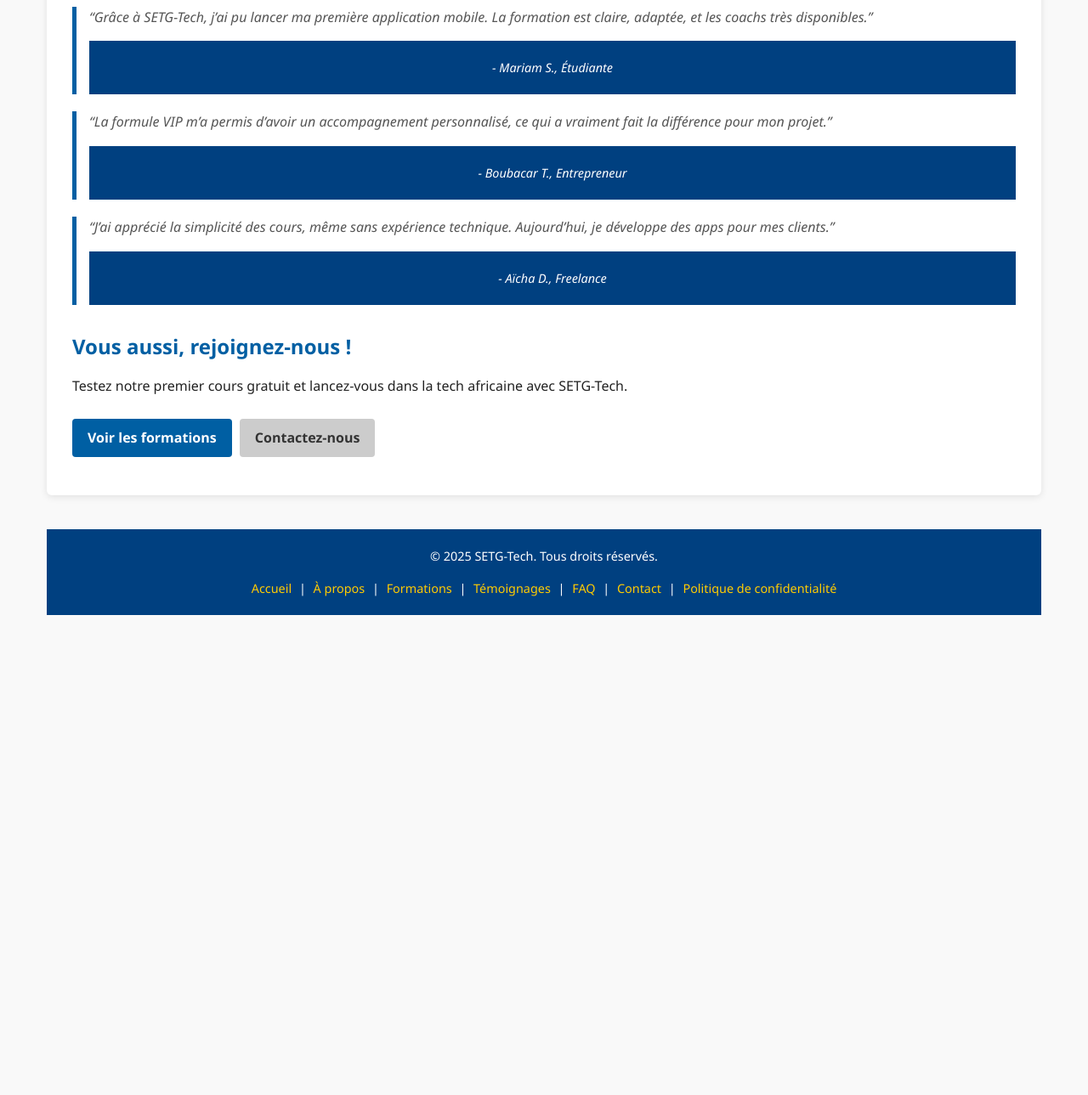
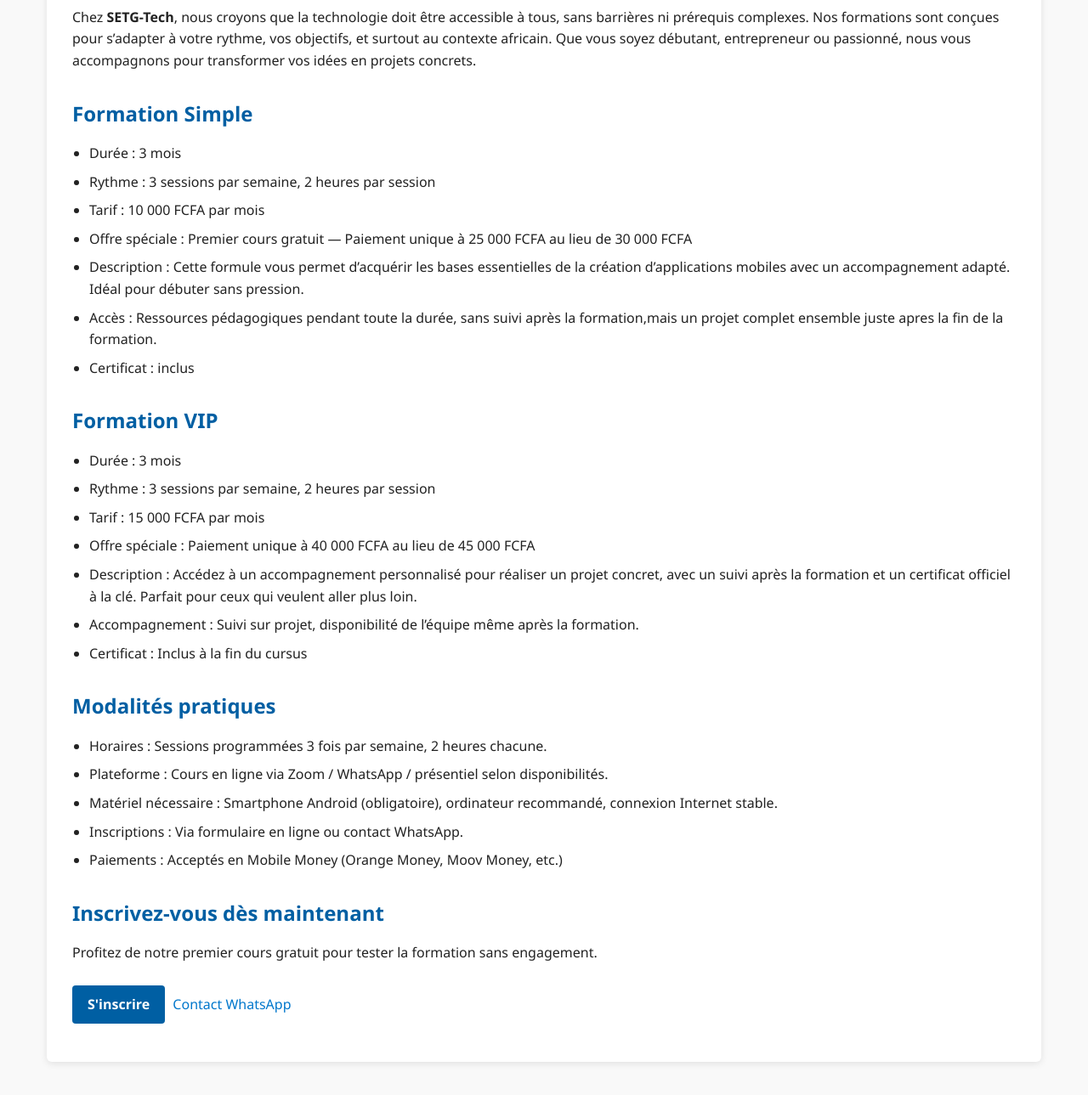
Before and after one commit to josiace/Formation, a plain HTML site: page temoignages.html in a window 1280 px wide. Shown: the part 174-1463 px from the top of the page at 85% size. Before the commit the page ends 898 px from the top, so only its background shows below. Drawn offline with Linux system fonts and the light colour scheme.

Commit message:
Update temoignages.html
ameliorer

```diff
--- a/temoignages.html
+++ b/temoignages.html
@@ -2,37 +2,47 @@
 <html lang="fr">
 <head>
     <script async src="https://pagead2.googlesyndication.com/pagead/js/adsbygoogle.js?client=ca-pub-3101720380274748" crossorigin="anonymous"></script>
+    <!-- Encodage et responsive design -->
     <meta charset="UTF-8" />
     <meta name="viewport" content="width=device-width, initial-scale=1" />
 
-    <title>Témoignages - SETG-Tech</title>
-    <meta name="description" content="Découvrez les avis et retours d'expérience des apprenants de SETG-Tech, formation en création d'applications mobiles." />
-    <meta name="keywords" content="témoignages SETG-Tech, avis formation mobile, retours apprenants" />
+    <!-- Titre SEO optimisé -->
+    <title>Formations création d'apps mobiles 💱 Débutants à experts | SETG-Tech Mali</title>
+    <meta name="description" content="📱 Formations complètes création d'applications mobiles : Simple (25.000 FCFA) ou VIP (40.000 FCFA). MIT App Inventor, Flutter. Premier cours GRATUIT!" />
+    <meta name="keywords" content="formation application mobile mali, prix formation app mobile afrique, MIT App Inventor formation, Flutter cours bamako, développement mobile tarif, formation tech mali, cours programmation afrique" />
     <meta name="author" content="SETG-Tech" />
 
-    <meta property="og:title" content="Témoignages - SETG-Tech" />
-    <meta property="og:description" content="Découvrez les avis et retours d'expérience des apprenants de SETG-Tech." />
+    <!-- Open Graph -->
+    <meta property="og:title" content="Formations - Création d'applications mobiles | SETG-Tech" />
+    <meta property="og:description" content="Découvrez les formations SETG-Tech pour apprendre la création d'applications mobiles, adaptées aux débutants, entrepreneurs et passionnés." />
     <meta property="og:type" content="website" />
-    <meta property="og:url" content="https://www.setg-tech.com/temoignages.html" />
-    <meta property="og:image" content="https://www.setg-tech.com/images/og-image-temoignages.jpg" />
+    <meta property="og:url" content="https://www.setg-tech.com/formations.html" />
+    <meta property="og:image" content="https://www.setg-tech.com/images/og-image-formations.jpg" />
 
+    <!-- Twitter Card -->
     <meta name="twitter:card" content="summary_large_image" />
-    <meta name="twitter:title" content="Témoignages - SETG-Tech" />
-    <meta name="twitter:description" content="Découvrez les avis et retours d'expérience des apprenants de SETG-Tech." />
-    <meta name="twitter:image" content="https://www.setg-tech.com/images/twitter-image-temoignages.jpg" />
+    <meta name="twitter:title" content="Formations - Création d'applications mobiles | SETG-Tech" />
+    <meta name="twitter:description" content="Découvrez les formations SETG-Tech pour apprendre la création d'applications mobiles, adaptées aux débutants, entrepreneurs et passionnés." />
+    <meta name="twitter:image" content="https://www.setg-tech.com/images/twitter-image-formations.jpg" />
 
+    <!-- Favicon -->
     <link rel="icon" href="favicon.ico" type="image/x-icon" />
-    <link rel="canonical" href="https://www.setg-tech.com/temoignages.html" />
+
+    <!-- Canonical -->
+    <link rel="canonical" href="https://www.setg-tech.com/formations.html" />
+
+    <!-- CSS principal -->
     <link rel="stylesheet" href="style.css" />
 </head>
 <body>
+    <!-- Navigation principale -->
     <header>
         <nav>
             <ul>
                 <li><a href="index.html">Accueil</a></li>
                 <li><a href="apropos.html">À propos</a></li>
-                <li><a href="formations.html">Formations</a></li>
-                <li><a href="temoignages.html" aria-current="page">Témoignages</a></li>
+                <li><a href="formations.html" aria-current="page">Formations</a></li>
+                <li><a href="temoignages.html">Témoignages</a></li>
                 <li><a href="faq.html">FAQ</a></li>
                 <li><a href="contact.html">Contact</a></li>
             </ul>
@@ -40,37 +50,65 @@
     </header>
 
     <main>
-        <h1>Témoignages de nos apprenants</h1>
+        <h1>Nos formations en création d’applications mobiles</h1>
 
-        <article>
-            <blockquote>
-                <p>“Grâce à SETG-Tech, j’ai pu lancer ma première application mobile. La formation est claire, adaptée, et les coachs très disponibles.”</p>
-                <footer>- Mariam S., Étudiante</footer>
-            </blockquote>
-        </article>
+        <p>
+            Chez <strong>SETG-Tech</strong>, nous croyons que la technologie doit être accessible à tous,
+            sans barrières ni prérequis complexes. Nos formations sont conçues pour s’adapter à votre
+            rythme, vos objectifs, et surtout au contexte africain. Que vous soyez débutant, entrepreneur
+            ou passionné, nous vous accompagnons pour transformer vos idées en projets concrets.
+        </p>
 
-        <article>
-            <blockquote>
-                <p>“La formule VIP m’a permis d’avoir un accompagnement personnalisé, ce qui a vraiment fait la différence pour mon projet.”</p>
-                <footer>- Boubacar T., Entrepreneur</footer>
-            </blockquote>
-        </article>
+        <!-- Formation simple -->
+        <section id="simple" aria-labelledby="simple-title">
+            <h2 id="simple-title">Formation Simple</h2>
+            <ul>
+                <li>Durée : 3 mois</li>
+                <li>Rythme : 3 sessions par semaine, 2 heures par session</li>
+                <li>Tarif : 10 000 FCFA par mois</li>
+                <li>Offre spéciale : Premier cours gratuit — Paiement unique à 25 000 FCFA au lieu de 30 000 FCFA</li>
+                <li>Description : Cette formule vous permet d’acquérir les bases essentielles de la création d’applications mobiles avec un accompagnement adapté. Idéal pour débuter sans pression.</li>
+                <li>Accès : Ressources pédagogiques pendant toute la durée, sans suivi après la formation,mais un projet complet ensemble juste apres la fin de la formation.</li>
+                <li>Certificat : inclus</li>
+            </ul>
+        </section>
 
-        <article>
-            <blockquote>
-                <p>“J’ai apprécié la simplicité des cours, même sans expérience technique. Aujourd’hui, je développe des apps pour mes clients.”</p>
-                <footer>- Aïcha D., Freelance</footer>
-            </blockquote>
-        </article>
+        <!-- Formation VIP -->
+        <section id="vip" aria-labelledby="vip-title">
+            <h2 id="vip-title">Formation VIP</h2>
+            <ul>
+                <li>Durée : 3 mois</li>
+                <li>Rythme : 3 sessions par semaine, 2 heures par session</li>
+                <li>Tarif : 15 000 FCFA par mois</li>
+                <li>Offre spéciale : Paiement unique à 40 000 FCFA au lieu de 45 000 FCFA</li>
+                <li>Description : Accédez à un accompagnement personnalisé pour réaliser un projet concret, avec un suivi après la formation et un certificat officiel à la clé. Parfait pour ceux qui veulent aller plus loin.</li>
+                <li>Accompagnement : Suivi sur projet, disponibilité de l’équipe même après la formation.</li>
+                <li>Certificat : Inclus à la fin du cursus</li>
+            </ul>
+        </section>
 
-        <section>
-            <h2>Vous aussi, rejoignez-nous !</h2>
-            <p>Testez notre premier cours gratuit et lancez-vous dans la tech africaine avec SETG-Tech.</p>
-            <a href="formations.html" class="btn-primary" role="button">Voir les formations</a>
-            <a href="contact.html" class="btn-secondary" role="button">Contactez-nous</a>
+        <!-- Modalités pratiques -->
+        <section id="modalites" aria-labelledby="modalites-title">
+            <h2 id="modalites-title">Modalités pratiques</h2>
+            <ul>
+                <li>Horaires : Sessions programmées 3 fois par semaine, 2 heures chacune.</li>
+                <li>Plateforme : Cours en ligne via Zoom / WhatsApp / présentiel selon disponibilités.</li>
+                <li>Matériel nécessaire : Smartphone Android (obligatoire), ordinateur recommandé, connexion Internet stable.</li>
+                <li>Inscriptions : Via formulaire en ligne ou contact WhatsApp.</li>
+                <li>Paiements : Acceptés en Mobile Money (Orange Money, Moov Money, etc.)</li>
+            </ul>
+        </section>
+
+        <!-- Appel à l'action -->
+        <section id="inscription" aria-label="Inscription à la formation">
+            <h2>Inscrivez-vous dès maintenant</h2>
+            <p>Profitez de notre premier cours gratuit pour tester la formation sans engagement.</p>
+            <a href="contact.html" class="btn-primary" role="button">S'inscrire</a>
+            <a href="https://wa.me/22300000000" class="btn-whatsapp" role="button" target="_blank" rel="noopener">Contact WhatsApp</a>
         </section>
     </main>
 
+    <!-- Pied de page -->
     <footer role="contentinfo">
         <div class="footer-content">
             <p>© 2025 SETG-Tech. Tous droits réservés.</p>
```
